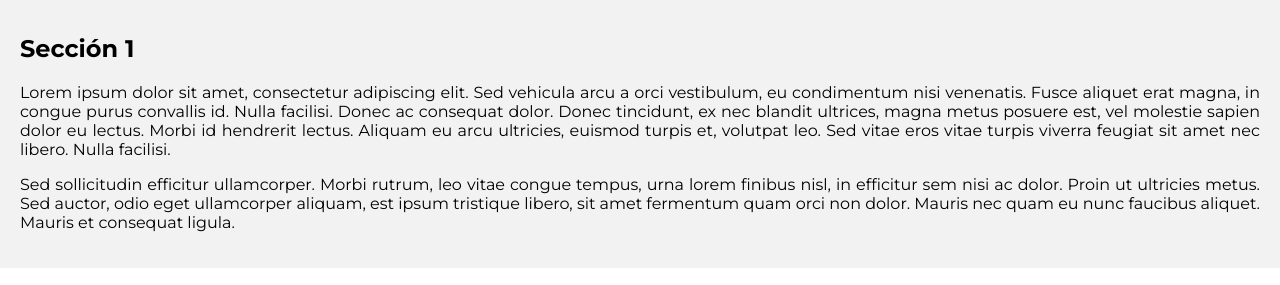
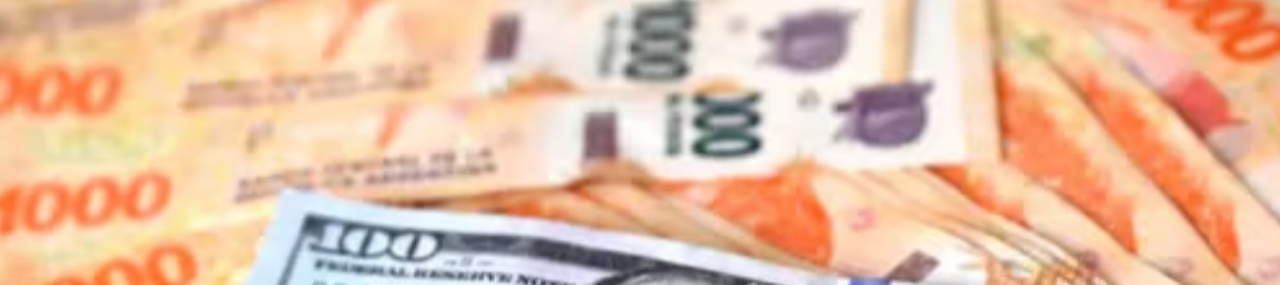
Before and after one commit to alanleonelfernandez/proyecto-22, a plain HTML site: page index.html in a window 1280 px wide. Shown: the part 76-361 px from the top of the page. Drawn offline with Linux system fonts and the light colour scheme.

Commit message:
banner inicio

```diff
--- a/css/styles.css
+++ b/css/styles.css
@@ -5,6 +5,7 @@
 body {
     margin: 0;
     padding: 0;
+    overflow-x: hidden;
     box-sizing: border-box;
     font-family:"Montserrat", sans-serif;
     /* font-family: Arial, sans-serif; */
@@ -247,3 +248,25 @@ footer p span {
     font-size: 1em;
     color: #666;
 }
+
+
+/*----------BANNER----------*/
+
+.parallax-container {
+    height: 100vh;
+    overflow: hidden;
+    position: relative;
+    perspective: 1000px;
+    background: rgb(10,115,64);
+    background: linear-gradient(90deg, rgba(10,115,64,1) 0%, rgba(0,255,141,1) 50%, rgba(0,170,219,1) 100%);
+  }
+  .parallax-image {
+    width: 100%;
+    height: auto;
+    position: absolute;
+    top: 0;
+    left: 0;
+    transform: translateZ(-1px) scale(1.5);
+    z-index: -1;
+    transition: transform 1.5s ease;
+  }
--- a/index.html
+++ b/index.html
@@ -26,6 +26,13 @@
         </nav>
 </header>
 <main>
+    <div class="parallax-container">
+        <img class="parallax-image" src="/img/banner2.avif" alt="Banner Image">
+        <div class="banner-message" style="position: absolute; top: 50%; left: 50%; transform: translate(-50%, -50%); z-index: 1; opacity: 1;">
+          <h1>¡Bienvenido!</h1>
+          <p>¿Cual era el valor del AR$?</p>
+        </div>
+      </div>
     <section class="seccion-1">
         <h2>Sección 1</h2>
         <p>Lorem ipsum dolor sit amet, consectetur adipiscing elit. Sed vehicula arcu a orci vestibulum, eu condimentum nisi venenatis. Fusce aliquet erat magna, in congue purus convallis id. Nulla facilisi. Donec ac consequat dolor. Donec tincidunt, ex nec blandit ultrices, magna metus posuere est, vel molestie sapien dolor eu lectus. Morbi id hendrerit lectus. Aliquam eu arcu ultricies, euismod turpis et, volutpat leo. Sed vitae eros vitae turpis viverra feugiat sit amet nec libero. Nulla facilisi.</p>
--- a/js/index.js
+++ b/js/index.js
@@ -1,3 +1,11 @@
+//Banner de inicio
+window.addEventListener('scroll', function() {
+  const parallax = document.querySelector('.parallax-image');
+  let scrollPosition = window.pageYOffset;
+  parallax.style.transform = 'translateZ(-1px) scale(1.5) translateY(' + scrollPosition * 0.5 + 'px)';
+});
+
+//boton volver arriba
 window.onscroll = function() {scrollFunction()};
 
 function scrollFunction() {
@@ -10,8 +18,8 @@ function scrollFunction() {
 
 
 function topFunction() {
-  document.body.scrollTop = 0; // Para navegadores Safari
-  document.documentElement.scrollTop = 0; // Para otros navegadores
+  document.body.scrollTop = 0;
+  document.documentElement.scrollTop = 0;
 }
 
 // contact form
```
Also changed, not shown: img/banner2.avif (added).
